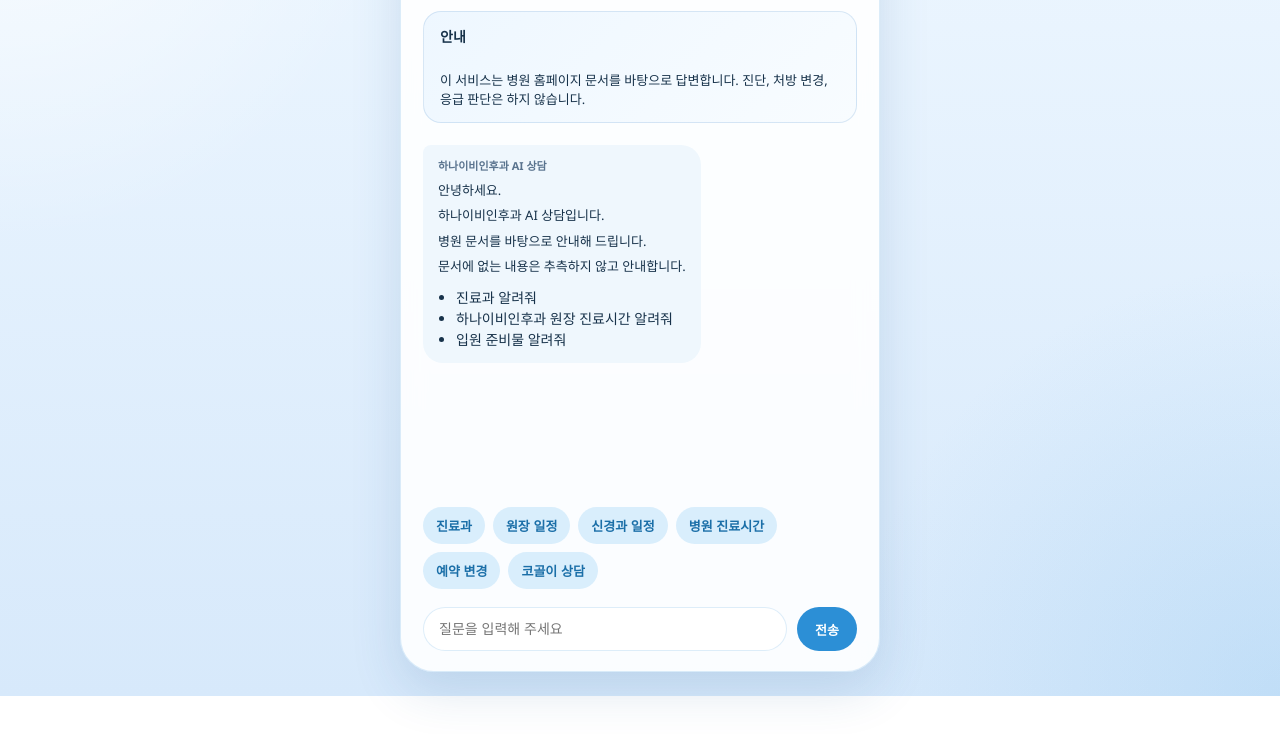
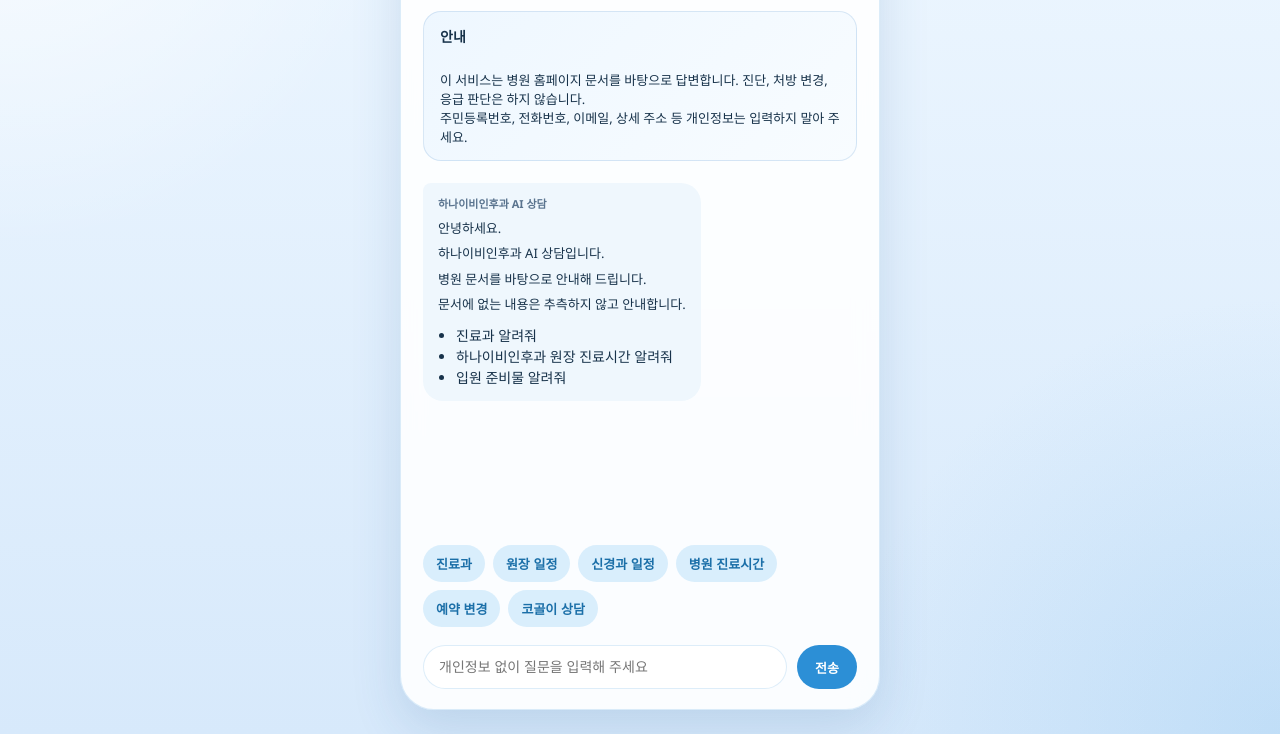
Before and after one commit to hanaentman/patient-ai-bot, a website: page public/index.html in a window 1280 px wide. Shown: the part 158-892 px from the top of the page. Before the commit the page ends 854 px from the top, so only its background shows below. Drawn offline with Linux system fonts and the light colour scheme.

Commit message:
Update index.html

```diff
--- a/public/index.html
+++ b/public/index.html
@@ -21,6 +21,7 @@
           <strong>안내</strong>
           <p>
             이 서비스는 병원 홈페이지 문서를 바탕으로 답변합니다. 진단, 처방 변경, 응급 판단은 하지 않습니다.
+            주민등록번호, 전화번호, 이메일, 상세 주소 등 개인정보는 입력하지 말아 주세요.
           </p>
         </section>
 
@@ -41,7 +42,7 @@
             name="message"
             type="text"
             maxlength="300"
-            placeholder="질문을 입력해 주세요"
+            placeholder="개인정보 없이 질문을 입력해 주세요"
             autocomplete="off"
           />
           <button type="submit">전송</button>
```
